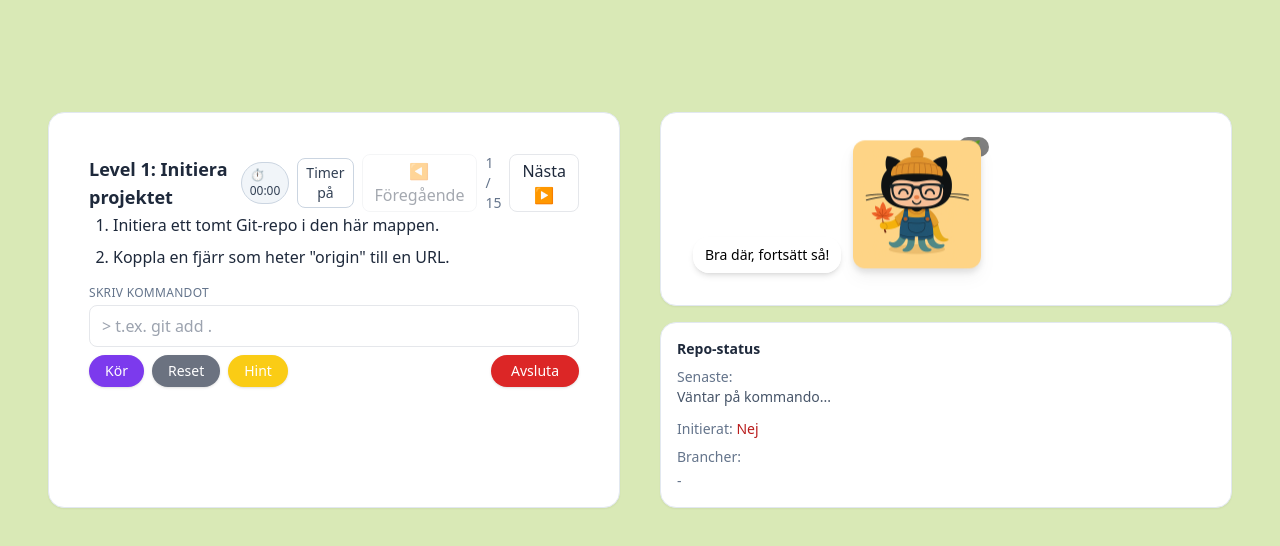
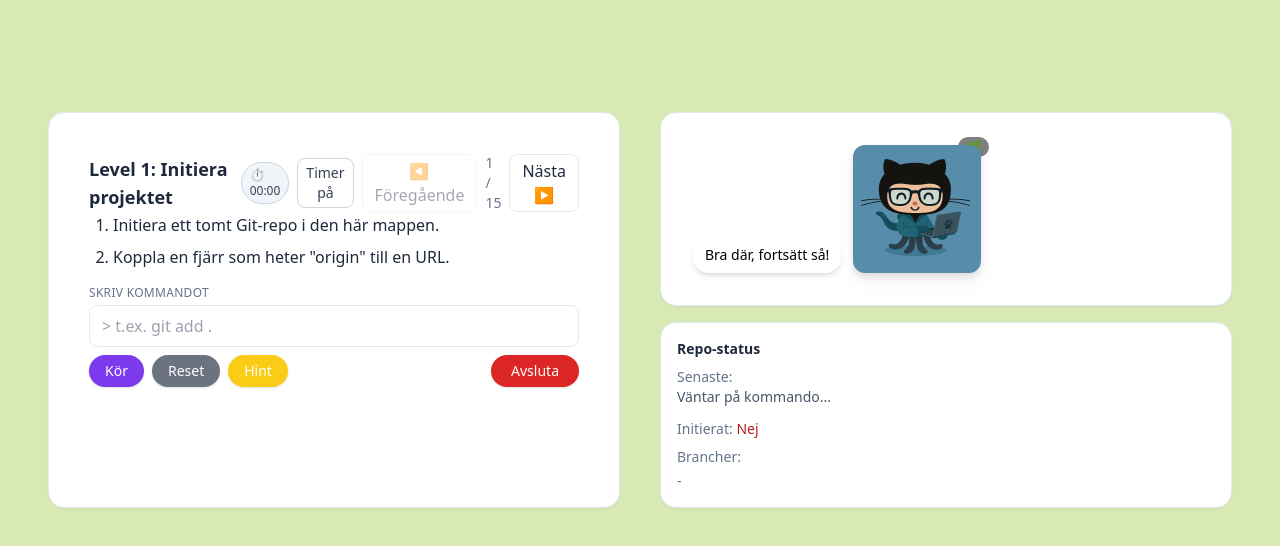
Before and after one commit to DulamaA/git-land-game, a React (Vite) app: page /game in a window 1280 px wide. Shown: the top 546 px of the page. Built offline with nearby package versions, Linux system fonts and the light colour scheme.

Commit message:
✨ feat: make Octocat happy only on success and idle on neutral  info in game

```diff
--- a/src/components/GameScreen.tsx
+++ b/src/components/GameScreen.tsx
@@ -70,6 +70,7 @@ export default function GameScreen() {
 
   const bubble = useMemo(() => {
     if (statusMsg?.type === 'error') return pick(talk.error);
+    if (statusMsg?.type === 'ok') return pick(talk.happy);
     if (statusMsg?.type === 'info') return pick(talk.info);
     if (showHint) return 'Kolla Hint-rutan för en ledtråd!';
     return talk.defaultIdle(level.id, level.title);
@@ -79,7 +80,8 @@ export default function GameScreen() {
   useEffect(() => {
     if (!statusMsg) return;
     if (statusMsg.type === 'error') setMood('error');
-    else if (statusMsg.type === 'info') setMood('happy');
+    else if (statusMsg.type === 'ok') setMood('happy');
+    else setMood('idle');
   }, [statusMsg]);
 
   const handleExit = () => navigate('/');
```
